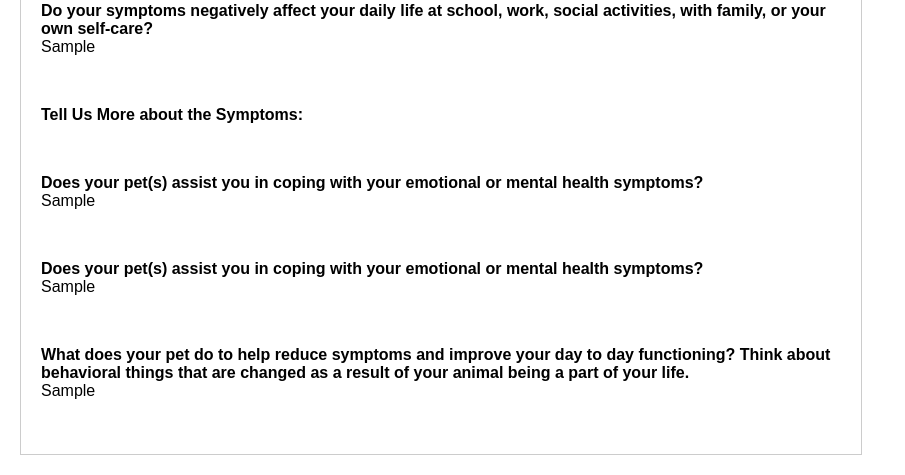
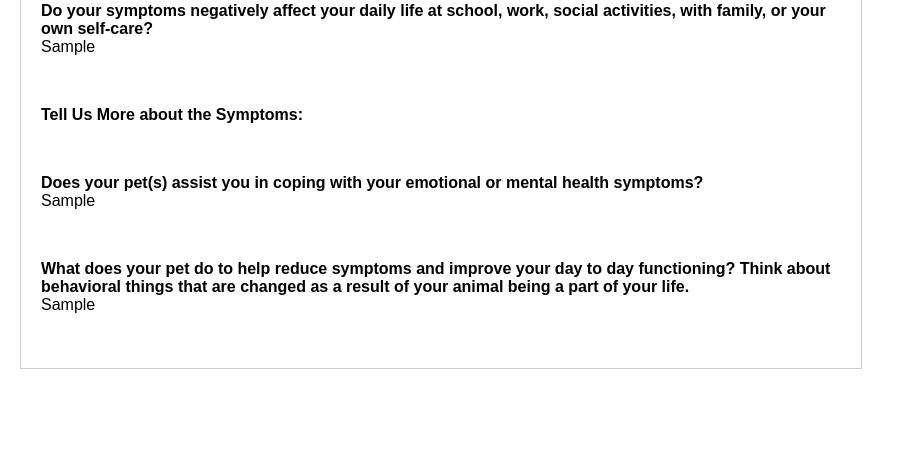
Before and after one commit to nexia-tech/HRM, a Django app: template templates/email-templates/email.html in a window 1280 px wide. Shown: the part 1677-2152 px from the top of the page, without its empty margins (0-905 px from the left). After the commit the page ends 2046 px from the top, so only its background shows below. Run offline with Django 5.2, Linux system fonts and the light colour scheme; the template is opened without the code that fills it: most values are stand-ins (such as "Sample title", 1, 10 or a date in 2020).

Commit message:
minor changed

```diff
--- a/templates/email-templates/email.html
+++ b/templates/email-templates/email.html
@@ -97,12 +97,10 @@
       <b>Does your pet(s) assist you in coping with your emotional or mental health symptoms?</b> <br /> {{data.input_24}}
     </p> <br />
 
-    <p>
-      <b>Does your pet(s) assist you in coping with your emotional or mental health symptoms?</b> <br /> {{data.input_27}}
-    </p> <br />
+
 
     <p>
-      <b>What does your pet do to help reduce symptoms and improve your day to day functioning? Think about behavioral things that are changed as a result of your animal being a part of your life.</b> <br /> {{data.input_29}}
+      <b>What does your pet do to help reduce symptoms and improve your day to day functioning? Think about behavioral things that are changed as a result of your animal being a part of your life.</b> <br /> {{data.input_27}}
     </p> <br />
   </body>
 </html>
```
